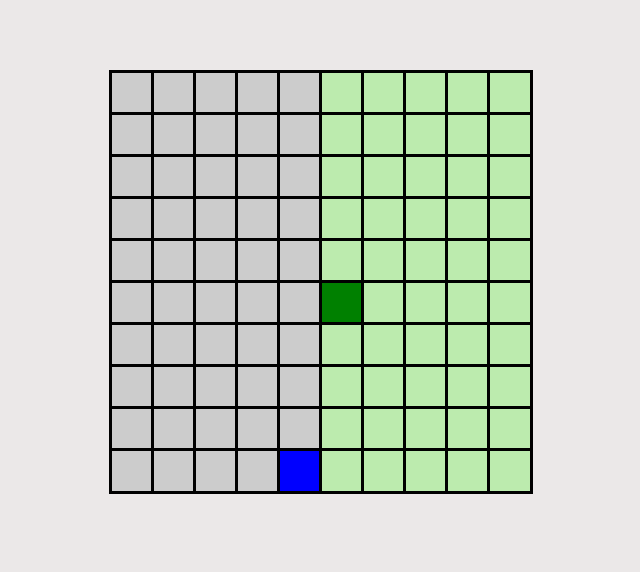
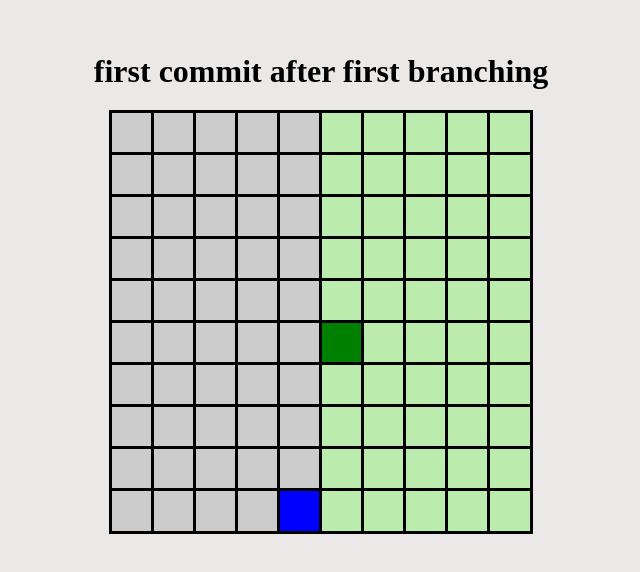
Before and after one commit to TheAymenBLG/path_finder_animation, a plain HTML site: page index.html in a window 1280 px wide. Shown: the part 118-690 px from the top of the page, without its empty margins (319-959 px from the left). Drawn offline with Linux system fonts and the light colour scheme.

Commit message:
first commit after first branch

```diff
--- a/index.html
+++ b/index.html
@@ -10,6 +10,7 @@
 
 
 <body>
+  <h1>first commit after first branching</h1>
   <div id="grid">
     <!-- 100 tiles -->
     <!-- You can generate these with JS, but here they’re written out for clarity -->
--- a/style.css
+++ b/style.css
@@ -5,6 +5,7 @@
     }
     body {
       display: flex;
+      flex-direction: column;
       justify-content: center;
       align-items: center;
       height: 100vh;
```
